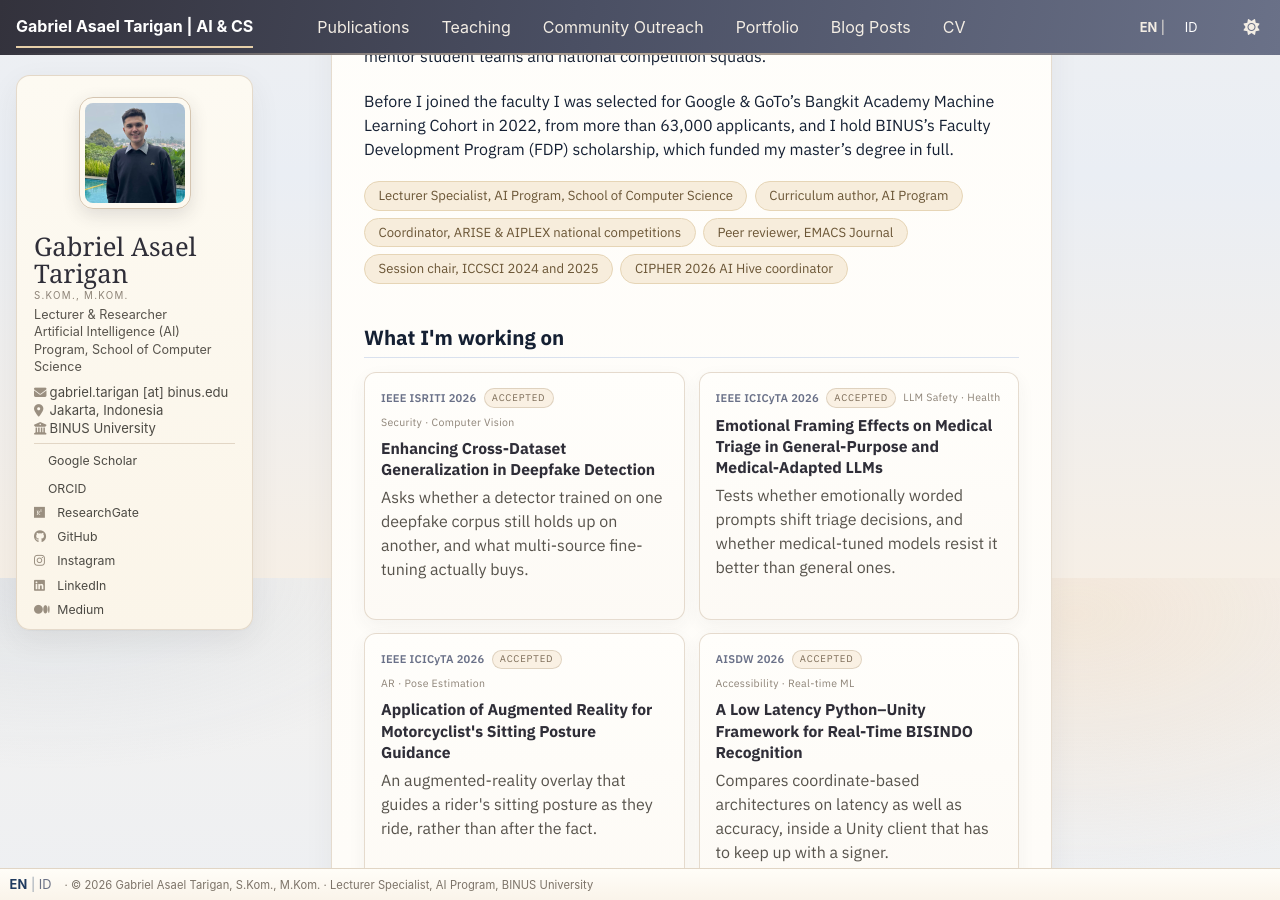
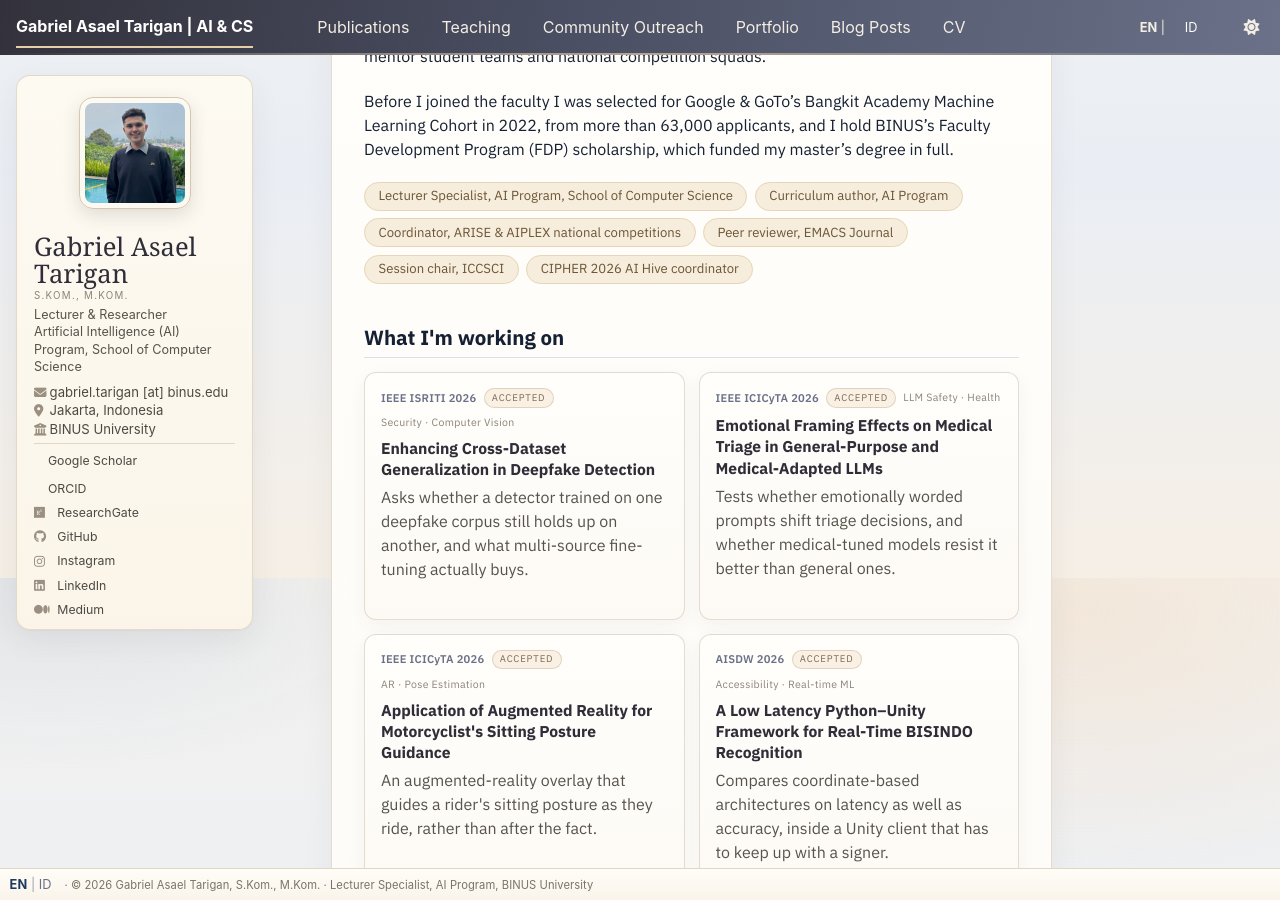
Before and after one commit to asaeltarigan/asaeltarigan.github.io, a Jekyll site: the page built from _pages/about.md, in a window 1280 px wide and 900 px high, scrolled down 322 px. Built offline with Jekyll 4.4.1, drawn with Linux system fonts in a browser that asks for light colours; some web fonts are replaced; a style sheet for code colours, icons or effects is not loaded.

Commit message:
home: drop years from session chair chip

```diff
--- a/_pages/about.md
+++ b/_pages/about.md
@@ -20,7 +20,7 @@ Before I joined the faculty I was selected for Google & GoTo's Bangkit Academy M
 <li>Curriculum author, AI Program</li>
 <li>Coordinator, ARISE &amp; AIPLEX national competitions</li>
 <li>Peer reviewer, EMACS Journal</li>
-<li>Session chair, ICCSCI 2024 and 2025</li>
+<li>Session chair, ICCSCI</li>
 <li>CIPHER 2026 AI Hive coordinator</li>
 </ul>
 
```
